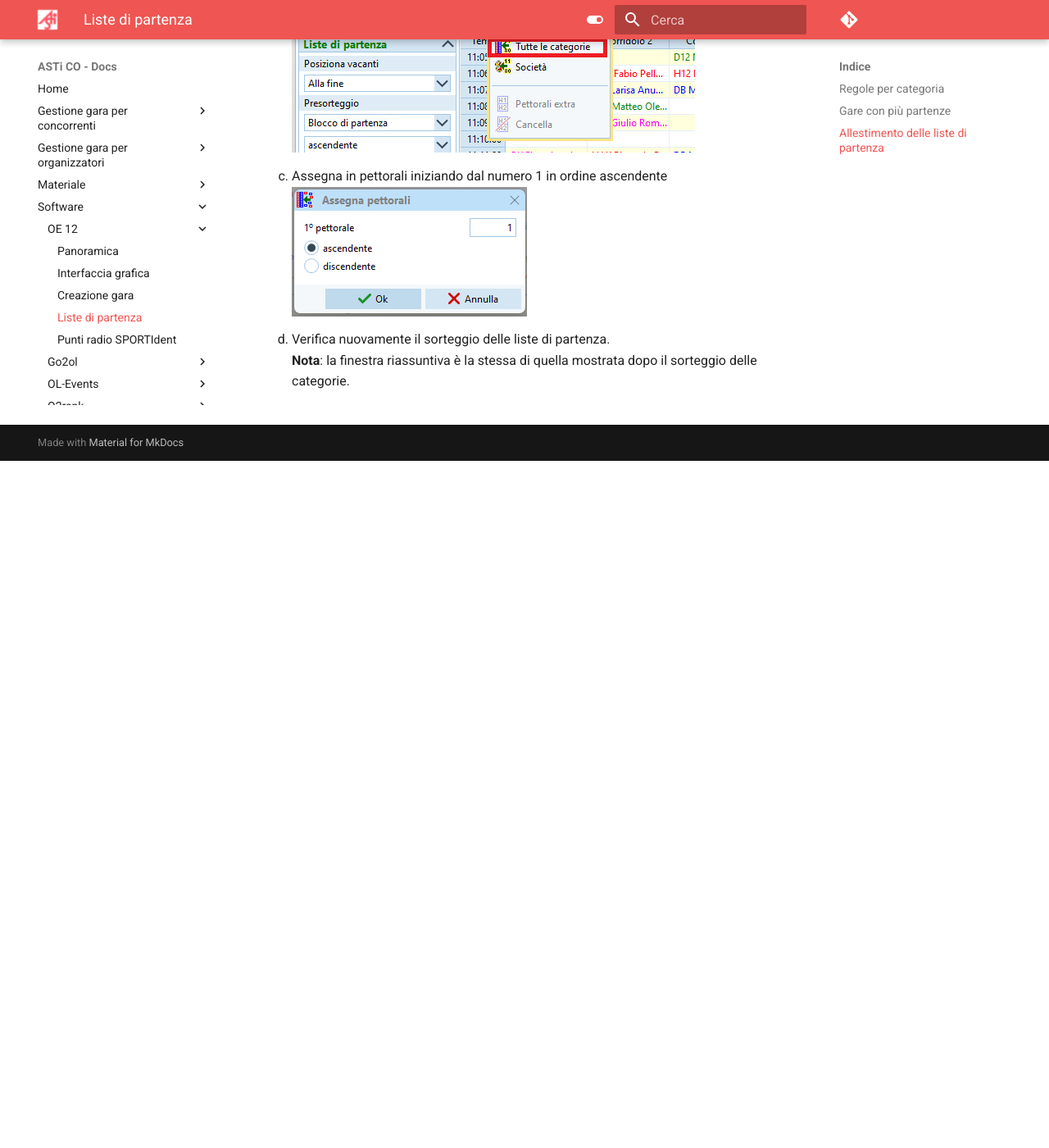
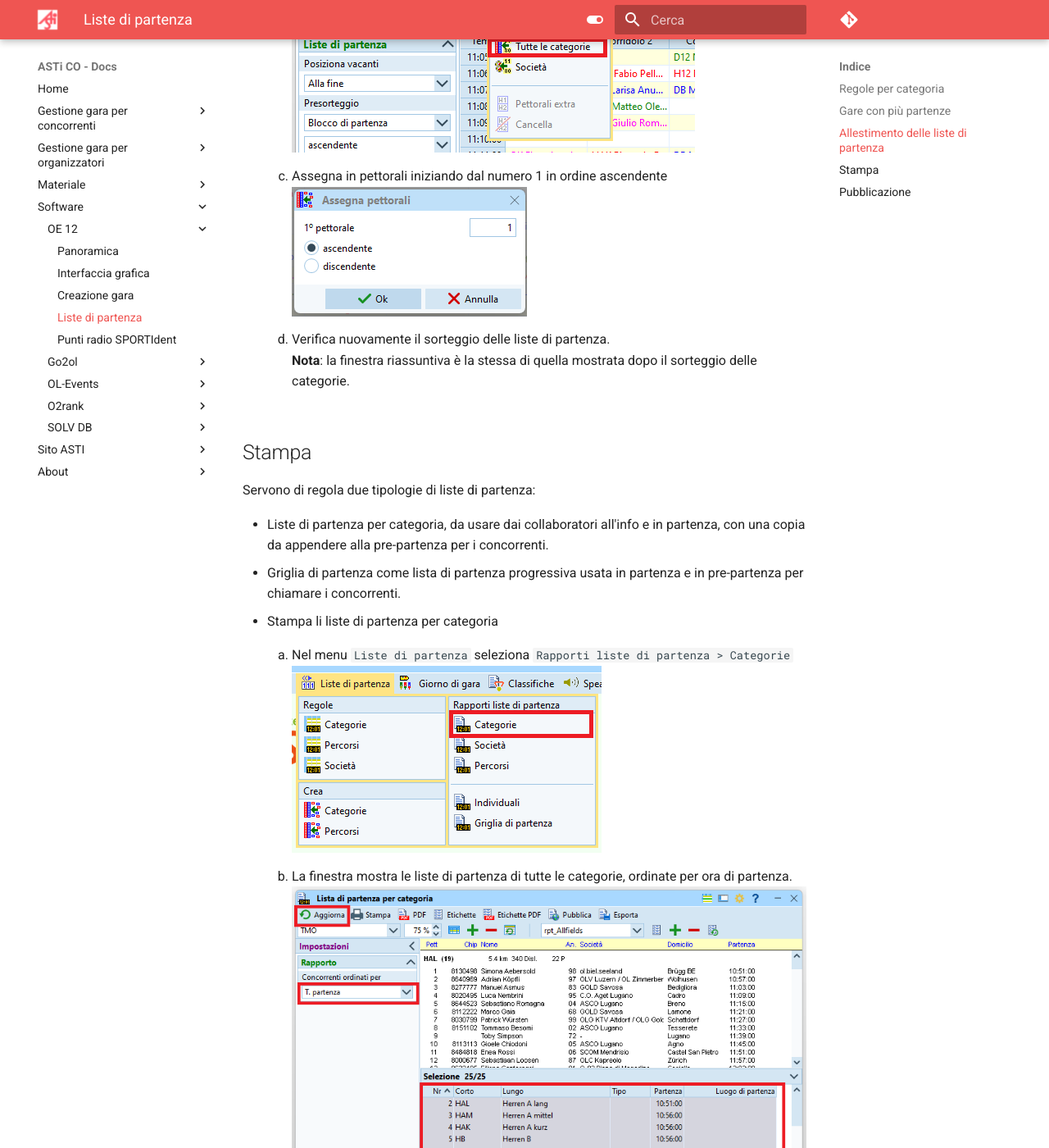
Before and after one commit to asti-co/doc, an MkDocs documentation site: the page built from docs/software/oe12/liste_partenza.md, in a window 1280 px wide and 1400 px high, scrolled down 9453 px. Shown: the whole window at 82% size. Built offline with MkDocs 1.6.1 and Material for MkDocs 9.7.7, drawn with Linux system fonts in a browser that asks for light colours; comment, search, counter and statistics services are not loaded; before the commit the page ends 10015 px from its top, so only the background shows below that; some of the changed text lies outside the part shown.

Commit message:
stampa liste e griglie di partenza

```diff
--- a/docs/software/oe12/liste_partenza.md
+++ b/docs/software/oe12/liste_partenza.md
@@ -144,3 +144,53 @@
 
     1. Verifica nuovamente il sorteggio delle liste di partenza.
     **Nota**: la finestra riassuntiva è la stessa di quella mostrata dopo il sorteggio delle categorie.
+
+## Stampa
+
+Servono di regola due tipologie di liste di partenza:
+
+- Liste di partenza per categoria, da usare dai collaboratori all'info e in partenza, con una copia da appendere alla  pre-partenza per i concorrenti.
+- Griglia di partenza come lista di partenza progressiva usata in partenza e in pre-partenza per chiamare i concorrenti.
+
+1. Stampa li liste di partenza per categoria
+    1. Nel menu `Liste di partenza` seleziona `Rapporti liste di partenza > Categorie`
+    ![Menu liste per categoria](inc/menu_partenza_lista_categoria.png)
+
+    1. La finestra mostra le liste di partenza di tutte le categorie, ordinate per ora di partenza.
+    ![Liste di partenza](inc/partenza_lista_categoria.png)
+
+        - Nel pannello `Impostazioni` sulla sinistra deinisci l'ordinamento dei concorrenti per tempo di parenza.
+        - Di base sono selezionate tutte le categorie.
+        Se vuoi stampare unicamente singole categorie, selezionale nel pannello in basso e poi clicca su `Aggiornare` in alto a sinistra nella finestra.
+        - Per selezionare unicamente le categorie di un luogo di partenza, selezionare il luogo in basso
+        ![Lista per luogo di partenza](inc/partenza_lista_categoria_luogo.png)
+
+    1. Seleziona `TMO` come modello del rapporto e premi su `Stampa`
+    ![Menu stampa la lista di partenza per categoria](inc/partenza_lista_categoria_menu_stampa.png)
+
+    1. Seleziona la stampante ASTI laser A4 per stampe in bianco e nero e imposta `Separa pagine`.
+    ![Impostazioni stampante](inc/partenza_lista_categoria_stampante_asti.png)
+
+1. Stampa le griglie di partenza
+    1. Nel menu `Liste di partenza` seleziona `Rapporti liste di partenza > Griglia di partenza`
+    ![Menu liste per categoria](inc/menu_partenza_lista_griglia.png)
+
+    1. La finestra mostra la griglia a partire dall'ora zero impostata per la gara, quindi eventualmente tanto *prima* della partenza del primo concorrente.
+    ![Griglia di partenza](inc/partenza_lista_griglia.png)
+
+        - Nella parte bassa, imposta l'ora di inizio della griglia e clicca su `Aggiorna` in alto a sinistra.
+        - Per gare con più partenze, crea griglie separate per ogni luogo di partenza selezionandoli in basso a sinistra
+
+    1. Seleziona `TMO` o `TMO con corridoio` come modello del rapporto e premi `Stampa`
+    ![Menu stampa griglia di partenza](inc/partenza_lista_categoria_menu_stampa.png)
+
+    1. Seleziona la stampante ASTI laser A4 per stampe in bianco e nero e non impostare `Separa pagine`.
+    ![Impostazioni stampante](inc/partenza_lista_griglia_stampante_asti.png)
+
+
+## Pubblicazione
+
+Le liste di partenza vanno pubblicati sia sul sito web di Swiss Orienteering che sul sito ASTI O2Rank.
+
+![Lavori in corso](../../img/lavori_in_corso.png){width=100px}
+Vedi [PDF della vecchia versione, capitolo 4.5.5](../../gestione_gara_org/inc/Istruzioni_OL_einzel_per_TMO_v2_4.pdf):
```
Also changed, not shown: docs/software/oe12/inc/menu_partenza_lista_categoria.png (added), docs/software/oe12/inc/menu_partenza_lista_griglia.png (added), docs/software/oe12/inc/partenza_lista_categoria.png (added), docs/software/oe12/inc/partenza_lista_categoria_luogo.png (added), docs/software/oe12/inc/partenza_lista_categoria_menu_stampa.png (added), docs/software/oe12/inc/partenza_lista_categoria_stampante_asti.png (added), docs/software/oe12/inc/partenza_lista_griglia.png (added), docs/software/oe12/inc/partenza_lista_griglia_menu_stampa.png (added), docs/software/oe12/inc/partenza_lista_griglia_stampante_asti.png (added).
